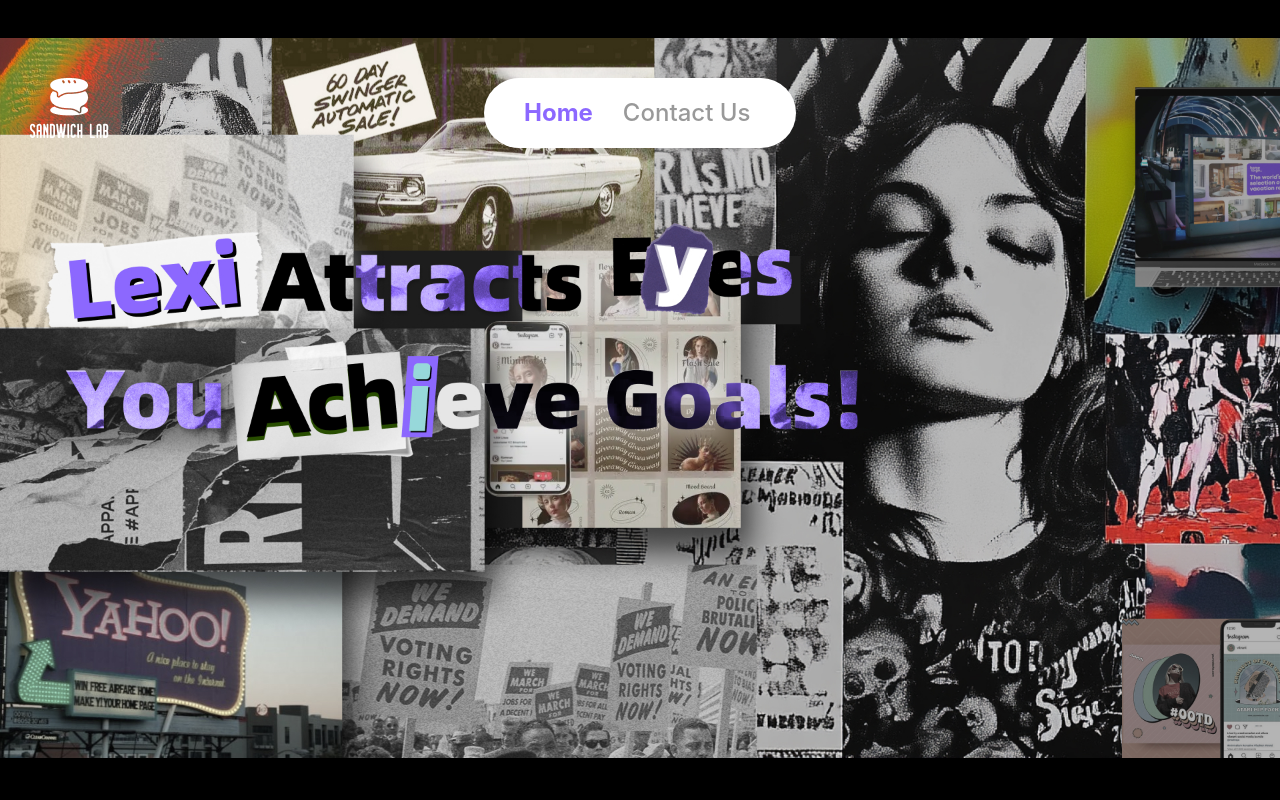
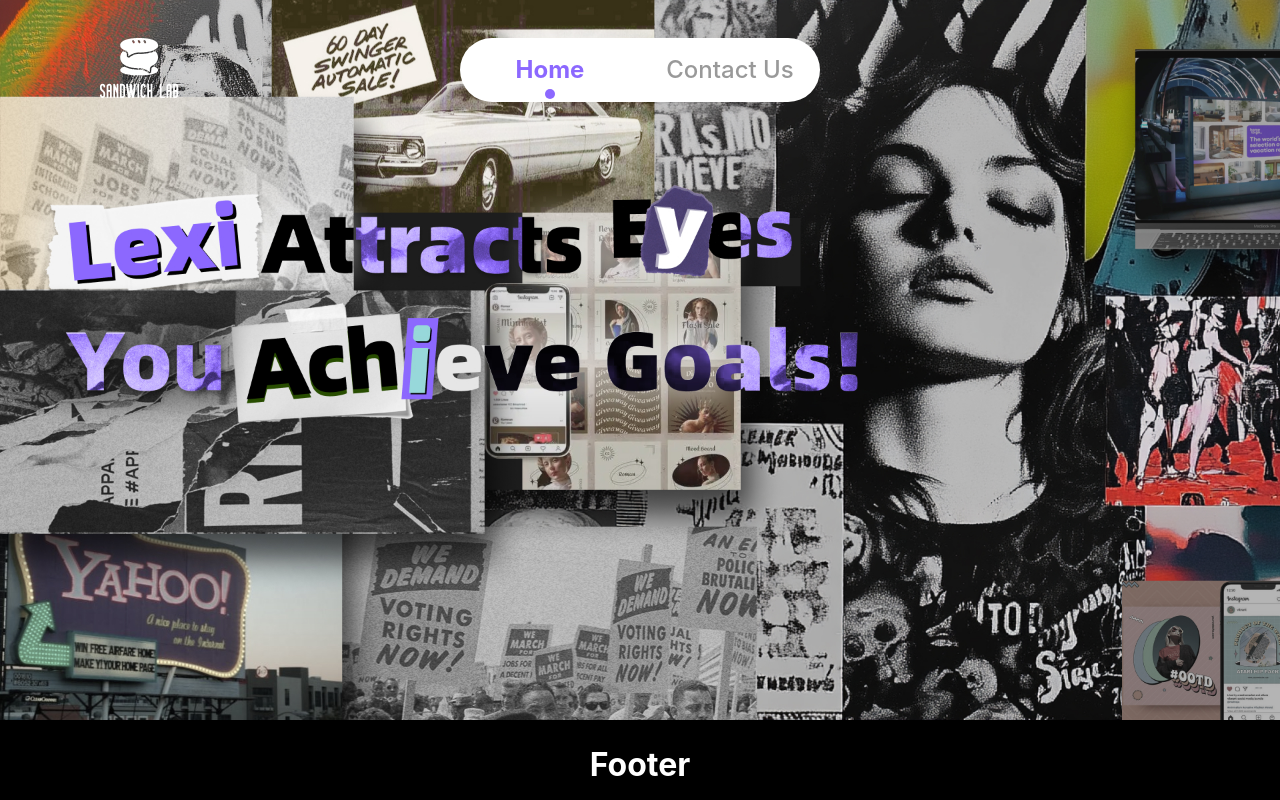
Before and after one commit to sandwichlab-ai/sandwich_frontend, a React (Create React App) app: page / in a window 1280 px wide. Built offline with nearby package versions, Linux system fonts and the light colour scheme; what aws-amplify would draw is missing.

Commit message:
front page adjustment

```diff
--- a/src/HomePage/Home.js
+++ b/src/HomePage/Home.js
@@ -10,25 +10,15 @@ function Home(props) {
         <div className="home__container">
         <div className='container'>
         <div >
-        <Navigate
-        isHome = {props.isHome}
-        setIsHome = {props.setIsHome}
-    />
         <div className="home">
             <img src={bgImage} alt="bg_image" className="image__home"/>
-            {/* <div>
-                <span className="home__join--us">Join US</span>
-                <span
-                    className="home__go"
-                    onClick={() => {
-                        window.open('https://www.google.com', '_blank');
-                    }}
-                >
-                    <img src={goTarget} alt="goto_target"/>
-                </span>
-            </div> */}
+        </div>
+
+
         </div>
         </div>
+        <div className="home__footer">
+            <h1>Footer</h1>
         </div>
         </div>
     );
--- a/src/HomePage/contact.css
+++ b/src/HomePage/contact.css
@@ -1,6 +1,7 @@
 .contact_title {
     position: absolute;
-    top: 222px;
+    /* top: 222px; */
+    top: 25%;
     width: 100%;
     font-family: white MiSans;
     color: white;
@@ -23,7 +24,8 @@
 
 .contact__container{
     height: 100%;
-    top: 324px;
+    /* top: 324px; */
+    top: 35%;
     display: flex;
     flex-direction: column;
     justify-content: space-between;
@@ -63,7 +65,35 @@
     border-color: rgba(140, 104, 255, 0.2);
     border-radius: 6px;
     color: #FFFFFF;
-    height: 40px;
+    height: 240px;
+
+}
+
+.contact__select .ant-select-selector{
+    border-color: rgba(140, 104, 255, 0.2) !important;
+    background-color: #333333 !important;
+}
+
+.contact__select .ant-select-selector > .ant-select-selection-item{
+    color: white;
+    text-align: start;
+}
+
+.contact__select .ant-select-selector > .ant-select-item-option-selected {
+    background-color: #F1F1F1 !important;
+}
+
+.form-item > select option {
+    /* display: none; */
+        background-color: red; /* 未选中时背景颜色 */
+        padding-top: 3px;  /* 控制选项上下距离 */
+        padding-bottom: 3px; /* 控制选项上下距离 */
+        height: 37px; /* 每个选项的高度 */
+        font-family: 'MiSans', sans-serif;
+        font-weight: 330;
+        font-size: 16px;
+        line-height: 21.22px; /* 行高 */
+
 }
 
 label {
@@ -87,3 +117,38 @@ label {
     font-size: 22px;
     line-height: 31.82px;
 }
+
+.select__option {
+    background-color: red;
+}
+
+@media (max-width: 810px) {
+    .contact__form {
+        width: 80vw;
+        top: 224px;
+        margin: 0 auto;
+
+    }
+    .contact__form >form {
+        width: 80vw;
+    }
+    .btn__group button {
+        width: 80vw;
+    }
+
+    .row {
+        display: grid;
+        grid-template-columns: repeat(auto-fit, minmax(50px, 1fr));
+        grid-template-rows: repeat(auto-fit, minmax(20px, 80px));
+        gap: 20px;
+    }
+
+   .contact_title {
+    position: absolute;
+    top: 140px;
+    width: 100%;
+    font-family: white MiSans;
+    color: white;
+    margin: 0 auto;
+   }
+}
--- a/src/HomePage/home.css
+++ b/src/HomePage/home.css
@@ -1,5 +1,7 @@
 .home__container{
    height: 100%;
+   overflow: auto;
+   background-color: black;
 }
 
 .home {
@@ -63,3 +65,21 @@
     border-radius: 79px;
     background-color: #8C68FF;
 }
+
+.home__footer {
+    /* height: 100%; */
+    background-color: black;
+}
+
+.home__footer h1 {
+  display: none;
+}
+
+@media (min-width: 810px) {
+   .home__footer h1 {
+    color: white;
+    display: block;
+    /* height:500px; */
+    background-color: black;
+  }
+}
--- a/src/HomePage/index.css
+++ b/src/HomePage/index.css
@@ -9,24 +9,24 @@
 }
 
 .container {
-    height: 100%;
     display: flex;
     justify-content: center;
-    align-items: center;
-    overflow: hidden;
+    align-items: flex-start;
+    /* overflow: hidden; */
     background-color: black;
+    overflow: auto;
 }
 
 .header {
     position: fixed;
     width: 100%;
-    height: 150px;
+    height: 136px;
 }
 
 .header__left {
     position: absolute;
-    top: 40px;
-    left: 30px;
+    top: 38px;
+    left: 100px;
     /* transform: translateY(-50%); */
     width: 80px;
     height: 60px;
@@ -36,19 +36,20 @@
   .header__btn--group {
     position: absolute;
     background: white;
-    width: 312px;
-    height: 70px;
+    width: 360px;
+    height: 64px;
     border-radius: 88px;
     left: 50%;
-    top: 40px;
+    top: 38px;
     transform: translate(-50%);
     display: flex;
+    justify-content: center;
     align-items: center;
   }
 
 .header__btn--group >.selected {
     font-family: #8C68FF MiSans;
-    margin-left: 40px;
+    width: 50%;
     font-weight: 700;
     font-size: 24px;
     line-height: 31.82px;
@@ -57,9 +58,26 @@
     cursor: pointer;
 }
 
+.header__btn--group >.selected::after {
+    content: '';
+    position: absolute;
+    bottom: 3px;
+    transform: translateX(850%);
+    width: 10px;
+    height: 10px;
+    background-color: #8C68FF;
+    border-radius: 50%;
+    display: block;
+
+}
+
+/* .header__btn--group >.selected.active::after {
+    display: block;
+}  */
+
 .header__btn--group >.remain {
     font-family: #999999 MiSans;
-    margin-left: 30px;
+    width: 50%;
     font-weight: 500;
     font-size: 24px;
     line-height: 31.82px;
@@ -67,3 +85,44 @@
 .header__btn--group >.remain:hover {
     cursor: pointer;
 }
+
+@media (max-width: 810px) {
+   .header__btn--group {
+        width: 289px;
+        height: 58px;
+    }
+
+    .header__btn--group >.remain {
+
+        /* padding-left: 19px; */
+        width: 50%;
+    }
+
+    .header__btn--group >.selected {
+        width: 50%;
+        /* padding-right: 27px; */
+    }
+
+    .header__btn--group >.selected::after {
+        content: '';
+        position: absolute;
+        bottom: 3px;
+        transform: translateX(700%);
+        width: 10px;
+        height: 10px;
+        background-color: #8C68FF;
+        border-radius: 50%;
+        display: block;
+
+    }
+
+    .header__left {
+        position: absolute;
+        top: 38px;
+        left: 32px;
+        /* transform: translateY(-50%); */
+        width: 80px;
+        height: 60px;
+        background-image: url("/public/images/logo.png")
+      }
+}
--- a/src/HomePage/index.js
+++ b/src/HomePage/index.js
@@ -7,39 +7,45 @@ import './index.css';
 function HomePage() {
 
     const [isHome, setIsHome] = useState(true);
+    const [windowWidth, setWindowWidth] = useState(window.innerWidth);
+    const [isSamllWindow, setIsSamllWindow] = useState(false);
 
     useEffect(() => {
       console.log("window size", window.innerWidth, window.innerHeight)
     }, [isHome])
 
+    useEffect(() => {
+        const handleResize = () => {
+          setWindowWidth(window.innerWidth);
+        };
+
+        window.addEventListener('resize', handleResize);
+
+        return () => {
+          window.removeEventListener('resize', handleResize);
+        };
+      }, []);
+
+      useEffect(() => {
+        console.log("window with changed");
+        if(windowWidth < 810) {
+           console.log("narrow mode triggered")
+           setIsSamllWindow(true)
+
+        } else {
+           setIsSamllWindow(false)
+           console.log("wide mode triggered")
+        }
+     }, [windowWidth])
+
     return (
         <div className="wrapper">
-            {/* <div className = "header">
-
-                <div className = "header__left">
-                </div>
-
-
-                <div className="header__btn--group">
-                    <span
-                        onClick={() => setIsHome(true)}
-                        style={{
-                            color: isHome ? '#8C68FF' : '#999999'
-
-                        }}
-                        className = {isHome? 'selected' : 'remain'}
-                        >Home</span>
-                    <span
-                        onClick={() => setIsHome(false)}
-                        style={{
-                            color: isHome ? '#999999' : '#8C68FF'
-                        }}
-                        className = {isHome? 'remain' : 'selected'}
-                        >Contact Us</span>
-                </div>
-
-            </div> */}
-            {isHome? <Home isHome = {isHome} setIsHome = {setIsHome}/> : <Contact isHome = {isHome} setIsHome = {setIsHome}/>}
+                   <Navigate
+        isHome = {isHome}
+        isSamllWindow = {isSamllWindow}
+        setIsHome = {setIsHome}
+    />
+            {isHome? <Home isHome = {isHome} setIsHome = {setIsHome}/> : <Contact isHome = {isHome} setIsHome = {setIsHome} isSamllWindow = {isSamllWindow}/>}
         </div>
     );
 }
--- a/src/components/Navigate.js
+++ b/src/components/Navigate.js
@@ -1,6 +1,11 @@
-import React from "react";
+import React, { useEffect } from "react";
 
 function Navigate(props) {
+
+    useEffect(() => {
+      console.log("666 is small window changed")
+    }, [props.isSamllWindow])
+
     return (
 <div className = "header">
 
```
Also changed, not shown: src/HomePage/Contact.js (+142 -52 lines), src/assets/images/Vector.png (added).
